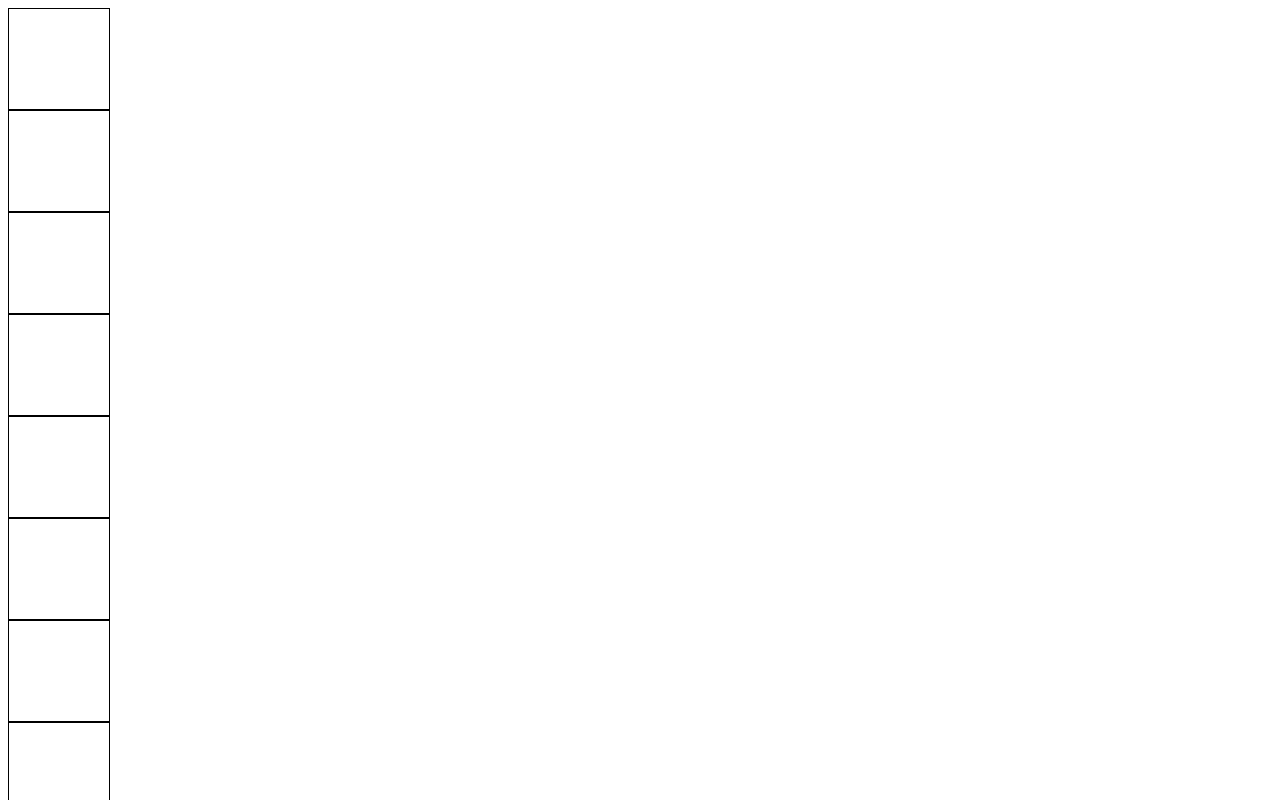
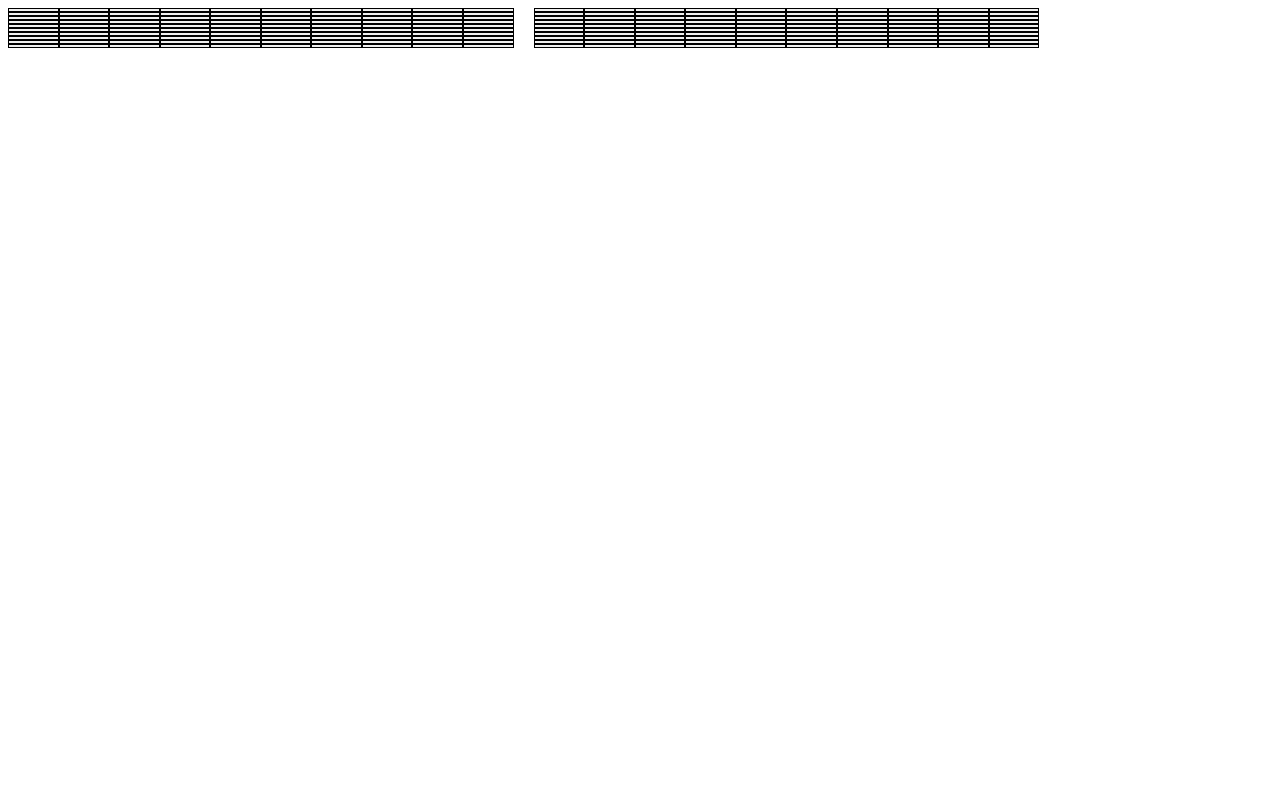
Before and after one commit to kihno/battleship, a website built with webpack: page dist/index.html in a window 1280 px wide. Both pictures are taken after a click on the button "New Game". Shown: the top 800 px of the page. Built offline with nearby package versions, Linux system fonts and the light colour scheme.

Commit message:
Replace grid divs with buttons

```diff
--- a/src/stylesheet.css
+++ b/src/stylesheet.css
@@ -1,5 +1,20 @@
+#display {
+    display: flex;
+    width: 100%;
+    column-gap: 20px;
+}
+
+.board {
+    display: grid;
+    grid: repeat(10, 1fr) / repeat(10, 1fr);
+    place-content: stretch;
+    width: 40%;
+    height: 0;
+    padding-bottom: 40%;
+}
+
 .cell {
-    width: 100px;
-    height: 100px;
+    width: 100%;
+    height: 100%;
     border: 1px solid black;
 }
--- a/src/ui.js
+++ b/src/ui.js
@@ -30,13 +30,13 @@ export const ui = (() => {
     function createPlayerGrid(player) {
         for (let i = 0; i < 10; i++) {
             player.fleet.grid[i].forEach(square => {
-                let div = document.createElement('div');
-                div.className = 'cell';
+                let cell = document.createElement('button');
+                cell.className = 'cell';
 
                 if (player === playerOne) {
-                    playerBoard.appendChild(div);
+                    playerBoard.appendChild(cell);
                 } else {
-                    aiBoard.appendChild(div);
+                    aiBoard.appendChild(cell);
                 }
             });
         }
```
Also changed, not shown: dist/index.html, dist/main.js, 1 other file.
